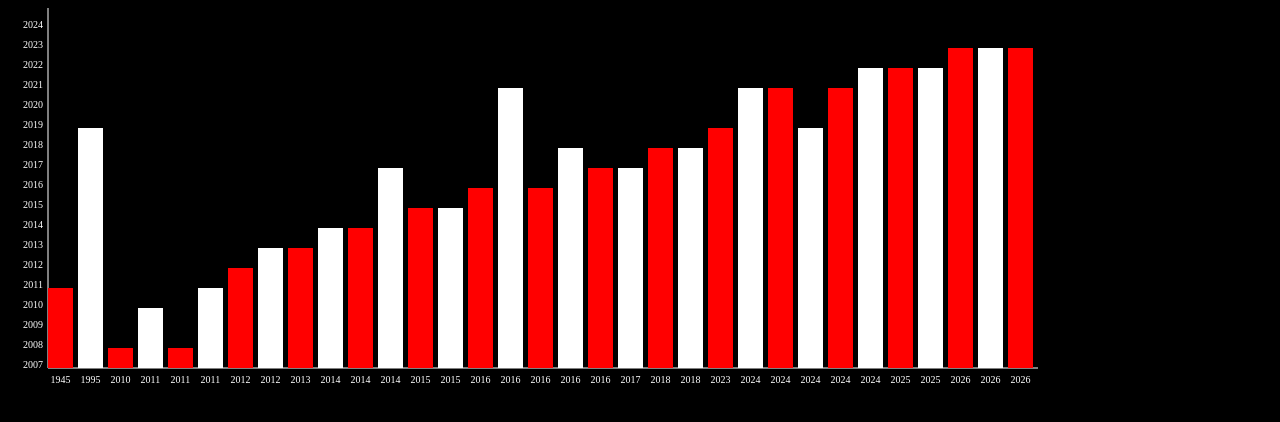
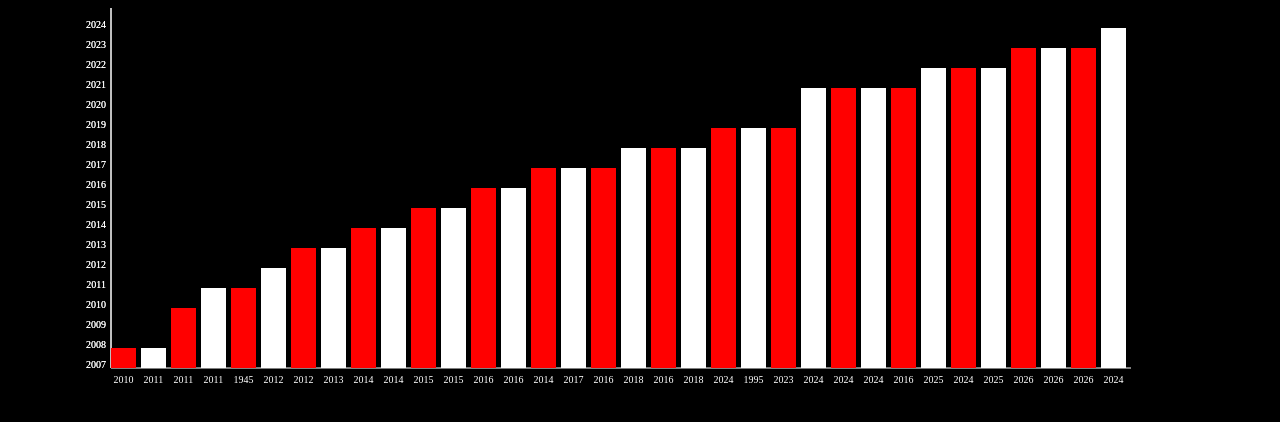
Before and after one commit to Aryann94/Marviz, a plain HTML site: page index.html in a window 1280 px wide. Drawn offline with Linux system fonts and the light colour scheme.

Commit message:
appel du fichier json

```diff
--- a/index.html
+++ b/index.html
@@ -8,6 +8,8 @@
     <style>
         body{
             background-color: black;
+            display: flex;
+            justify-content: center;
 
         }
         .infobulle {
@@ -41,44 +43,19 @@
     <div class="infobulle" id="infobulle"></div>
 
     <script>
-        document.addEventListener("DOMContentLoaded", () => {
-                const filmsData = [
-                    { "filmLabel": "Captain America: First Avenger", "releaseYear": 2011, "anneemarvel": 1945 },
-                    { "filmLabel": "Captain Marvel", "releaseYear": 2019, "anneemarvel": 1995 },
-                    { "filmLabel": "Iron Man", "releaseYear": 2008, "anneemarvel": 2010 },
-                    { "filmLabel": "Iron Man 2", "releaseYear": 2010, "anneemarvel": 2011 },
-                    { "filmLabel": "L'Incroyable Hulk", "releaseYear": 2008, "anneemarvel": 2011 },
-                    { "filmLabel": "Thor", "releaseYear": 2011, "anneemarvel": 2011 },
-                    { "filmLabel": "Avengers", "releaseYear": 2012, "anneemarvel": 2012 },
-                    { "filmLabel": "Iron Man 3", "releaseYear": 2013, "anneemarvel": 2012 },
-                    { "filmLabel": "Thor : Le Monde des ténèbres", "releaseYear": 2013, "anneemarvel": 2013 },
-                    { "filmLabel": "Captain America : Le Soldat de l'hiver", "releaseYear": 2014, "anneemarvel": 2014 },
-                    { "filmLabel": "Les Gardiens de la Galaxie", "releaseYear": 2014, "anneemarvel": 2014 },
-                    { "filmLabel": "Les Gardiens de la Galaxie Vol. 2", "releaseYear": 2017, "anneemarvel": 2014 },
-                    { "filmLabel": "Avengers : L'Ère d'Ultron", "releaseYear": 2015, "anneemarvel": 2015 },
-                    { "filmLabel": "Ant-Man", "releaseYear": 2015, "anneemarvel": 2015 },
-                    { "filmLabel": "Captain America : Civil War", "releaseYear": 2016, "anneemarvel": 2016 },
-                    { "filmLabel": "Black Widow", "releaseYear": 2021, "anneemarvel": 2016 },
-                    { "filmLabel": "Doctor Strange", "releaseYear": 2016, "anneemarvel": 2016 },
-                    { "filmLabel": "Black Panther", "releaseYear": 2018, "anneemarvel": 2016 },
-                    { "filmLabel": "Spider-Man: Homecoming", "releaseYear": 2017, "anneemarvel": 2016 },
-                    { "filmLabel": "Thor : Ragnarok", "releaseYear": 2017, "anneemarvel": 2017 },
-                    { "filmLabel": "Ant-Man et la Guêpe", "releaseYear": 2018, "anneemarvel": 2018 },
-                    { "filmLabel": "Avengers: Infinity War", "releaseYear": 2018, "anneemarvel": 2018 },
-                    { "filmLabel": "Avengers: Endgame", "releaseYear": 2019, "anneemarvel": 2023 },
-                    { "filmLabel": "The Marvels", "releaseYear": 2023, "anneemarvel": 2026 },
-                    { "filmLabel": "Shang-Chi et la Légende des Dix Anneaux", "releaseYear": 2021, "anneemarvel": 2024 },
-                    { "filmLabel": "Les Éternels", "releaseYear": 2021, "anneemarvel": 2024 },
-                    { "filmLabel": "Spider-Man: Far from Home", "releaseYear": 2019, "anneemarvel": 2024 },
-                    { "filmLabel": "Spider-Man: No Way Home", "releaseYear": 2021, "anneemarvel": 2024 },
-                    { "filmLabel": "Doctor Strange in the Multiverse of Madness", "releaseYear": 2022, "anneemarvel": 2024 },
-                    { "filmLabel": "Thor: Love and Thunder", "releaseYear": 2022, "anneemarvel": 2025 },
-                    { "filmLabel": "Black Panther: Wakanda Forever", "releaseYear": 2022, "anneemarvel": 2025 },
-                    { "filmLabel": "Ant-Man et la Guêpe : Quantumania", "releaseYear": 2023, "anneemarvel": 2026 },
-                    { "filmLabel": "Les Gardiens de la Galaxie Vol. 3", "releaseYear": 2023, "anneemarvel": 2026 }
-                ];
 
-                filmsData.sort((a, b) => a.anneemarvel - b.anneemarvel);
+
+            document.addEventListener("DOMContentLoaded", () => {
+
+                   let filmsData = [];
+
+                fetch('marvelData.json')
+                    .then((response) => response.json())
+                    .then((data) => {
+                        filmsData = data;
+                        dessineHistogramme();
+                    })
+
 
                 const svg = document.getElementById("histogrammeChrono");
                 const infobulle = document.getElementById("infobulle");
@@ -93,22 +70,6 @@
                 const reelanneemin = 2007;
                 const ratioHauteur = hauteurHistogramme / (reelanneemax - reelanneemin);
 
-                function dessineAxes() {
-
-                    const longueurAxeX = filmsData.length * (largeurBarre + espacementBarre) + decaleaxe;
-                    svg.innerHTML += `<path style="stroke:white;" d="M ${decaleaxe} ${hauteurHistogramme} L ${longueurAxeX} ${hauteurHistogramme}" />
-                          <path style="stroke:white;" d="M ${decaleaxe} ${hauteurHistogramme} L ${decaleaxe} 0" />`;
-
-                    filmsData.forEach((film, i) => {
-                        const x = decaleaxe + i * (largeurBarre + espacementBarre) + largeurBarre / 2;
-                        svg.innerHTML += `<text x="${x - 10}" y="${hauteurHistogramme + 15}" font-size="10" style="fill:white;">${film.anneemarvel}</text>`;
-                    });
-
-                    for (let annee = reelanneemin; annee <= reelanneemax; annee += 1) {
-                        const y = hauteurHistogramme - ((annee - reelanneemin) * ratioHauteur);
-                        svg.innerHTML += `<text x="${decaleaxe - 5}" y="${y}" font-size="10" text-anchor="end" style="fill:white;">${annee}</text>`;
-                    }
-                }
 
                 function dessineHistogramme() {
                     dessineAxes();
@@ -142,6 +103,23 @@
                             infobulle.style.display = "none";
                         });
                     });
+
+                      function dessineAxes() {
+
+                        const longueurAxeX = filmsData.length * (largeurBarre + espacementBarre) + decaleaxe;
+                        svg.innerHTML += `<path style="stroke:white;" d="M ${decaleaxe} ${hauteurHistogramme} L ${longueurAxeX} ${hauteurHistogramme}" />
+                          <path style="stroke:white;" d="M ${decaleaxe} ${hauteurHistogramme} L ${decaleaxe} 0" />`;
+
+                        filmsData.forEach((film, i) => {
+                            const x = decaleaxe + i * (largeurBarre + espacementBarre) + largeurBarre / 2;
+                            svg.innerHTML += `<text x="${x - 10}" y="${hauteurHistogramme + 15}" font-size="10" style="fill:white;">${film.anneemarvel}</text>`;
+                        });
+
+                        for (let annee = reelanneemin; annee <= reelanneemax; annee += 1) {
+                            const y = hauteurHistogramme - ((annee - reelanneemin) * ratioHauteur);
+                            svg.innerHTML += `<text x="${decaleaxe - 5}" y="${y}" font-size="10" text-anchor="end" style="fill:white;">${annee}</text>`;
+                        }
+                    }
                 }
 
                 dessineHistogramme();
```
